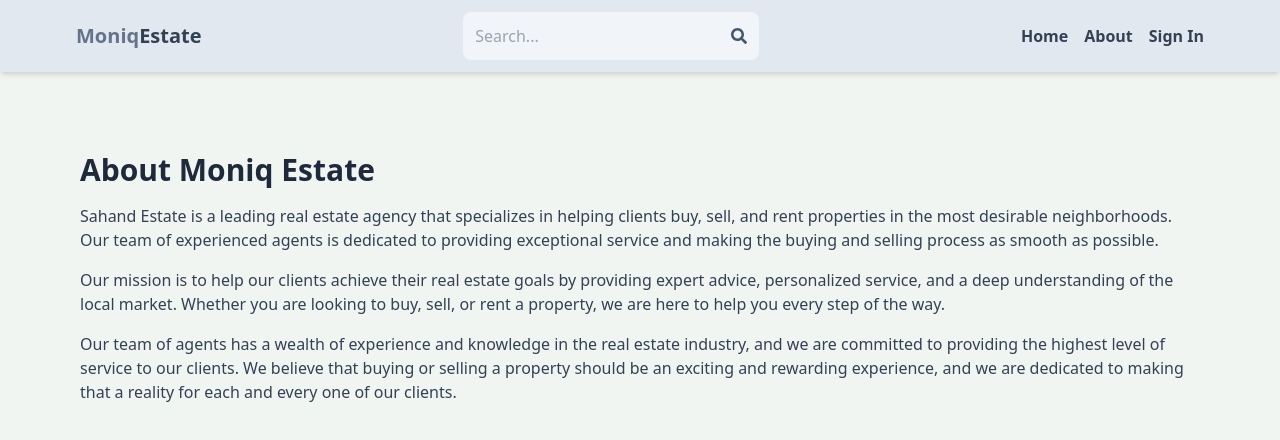
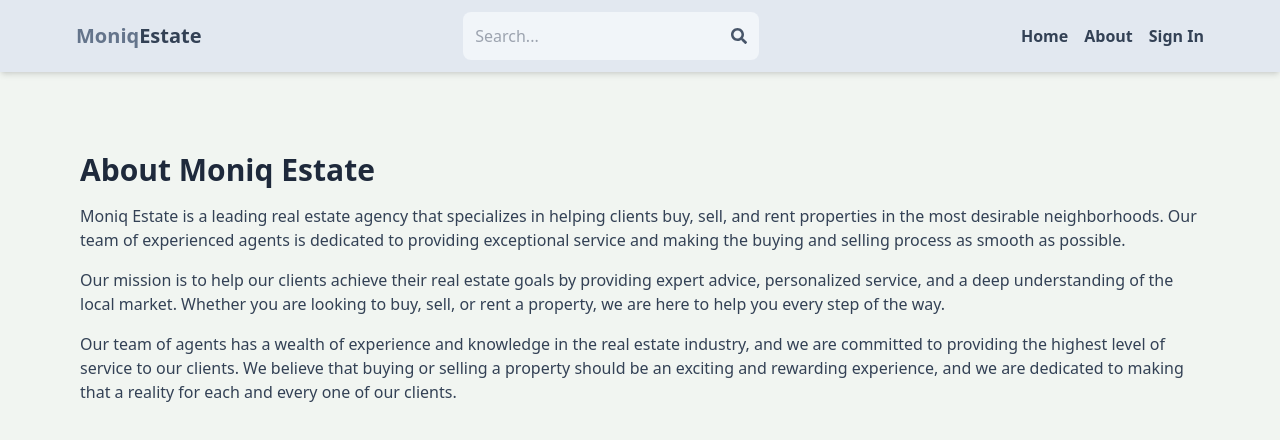
Before and after one commit to wandeyyyyy/real-estate, a React (Vite) app in the folder client/: page /about in a window 1280 px wide. Shown: the top 440 px of the page. Built offline with nearby package versions, Linux system fonts and the light colour scheme; no server answers.

Commit message:
fix text error

```diff
--- a/client/src/pages/About.jsx
+++ b/client/src/pages/About.jsx
@@ -4,7 +4,7 @@ const About = () => {
   return (
     <div className='py-20 px-4 max-w-6xl mx-auto'>
       <h1 className='text-3xl font-bold mb-4 text-slate-800'>About Moniq Estate</h1>
-      <p className='mb-4 text-slate-700'>Sahand Estate is a leading real estate agency that specializes in helping clients buy, sell, and rent properties in the most desirable neighborhoods. Our team of experienced agents is dedicated to providing exceptional service and making the buying and selling process as smooth as possible.</p>
+      <p className='mb-4 text-slate-700'>Moniq Estate is a leading real estate agency that specializes in helping clients buy, sell, and rent properties in the most desirable neighborhoods. Our team of experienced agents is dedicated to providing exceptional service and making the buying and selling process as smooth as possible.</p>
       <p className='mb-4 text-slate-700'>
       Our mission is to help our clients achieve their real estate goals by providing expert advice, personalized service, and a deep understanding of the local market. Whether you are looking to buy, sell, or rent a property, we are here to help you every step of the way.
       </p>
```
